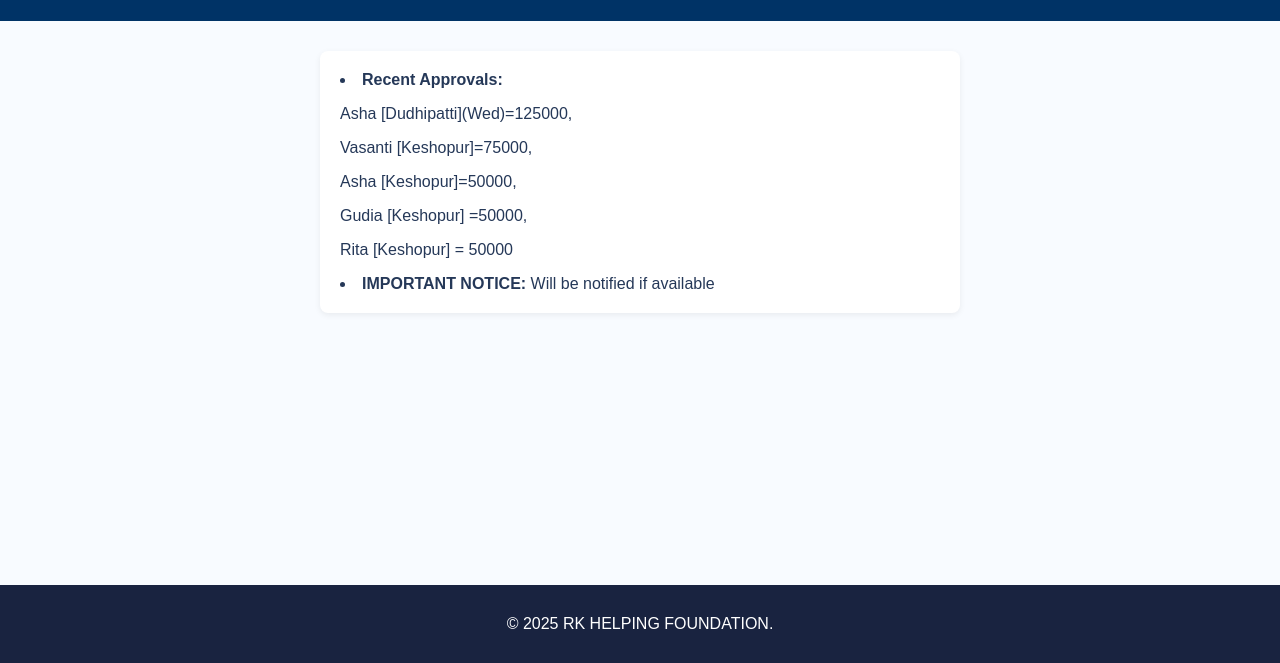
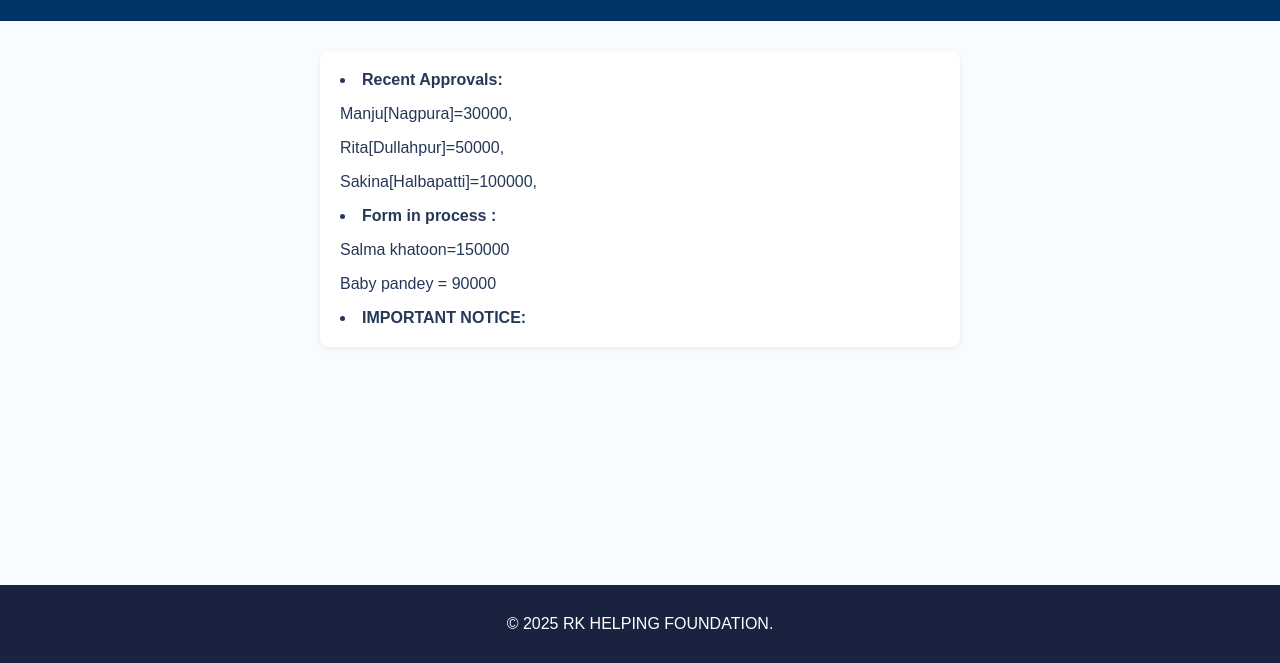
Before and after one commit to Harsharpit/rk-helping-foundation, a plain HTML site: page register.html in a window 1280 px wide. Shown: the part 137-800 px from the top of the page. Drawn offline with Linux system fonts and the light colour scheme.

Commit message:
Update register.html

```diff
--- a/register.html
+++ b/register.html
@@ -22,8 +22,9 @@
 
 </header>
 <section>
-<li><strong>Recent Approvals: </strong><p>Asha [Dudhipatti](Wed)=125000, </p> <p>  Vasanti [Keshopur]=75000,</p> <p>  Asha [Keshopur]=50000, </p> <p>  Gudia [Keshopur] =50000, </p> <p> Rita [Keshopur] = 50000</p> </li>
-<li><strong>IMPORTANT NOTICE: </strong>Will be notified if available</li>
+<li><strong>Recent Approvals: </strong><p>Manju[Nagpura]=30000, </p> <p>  Rita[Dullahpur]=50000,</p> <p>  Sakina[Halbapatti]=100000, </p>  </li>
+  <li><strong> Form in process : </strong><p> Salma khatoon=150000</p><p>Baby pandey = 90000</p>
+<li><strong>IMPORTANT NOTICE: </strong></li>
   <div id="formMessage"></div>
 </section>
 <footer>
```
